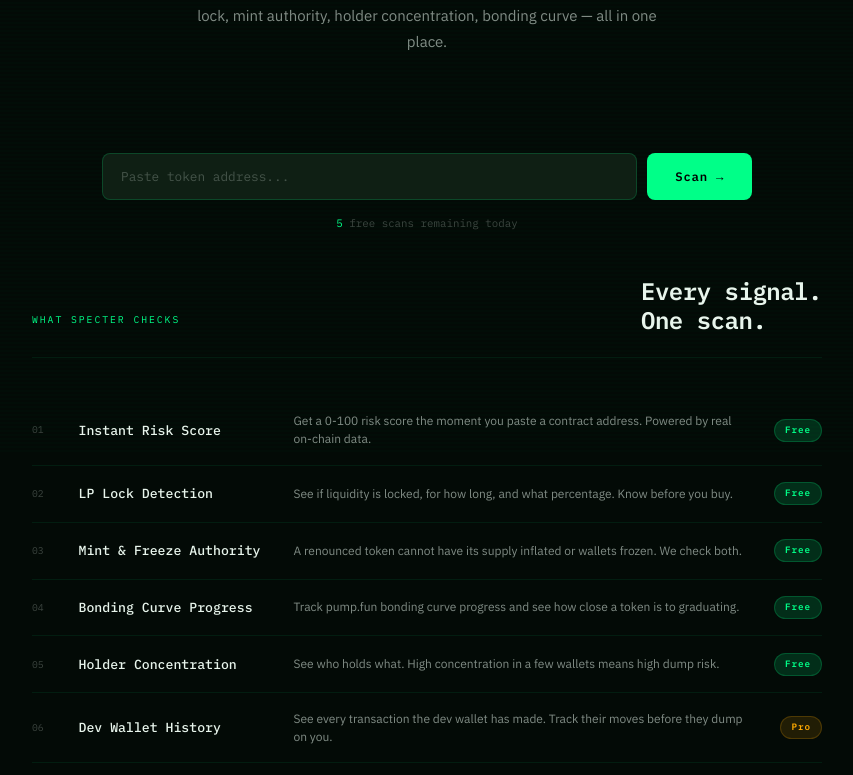
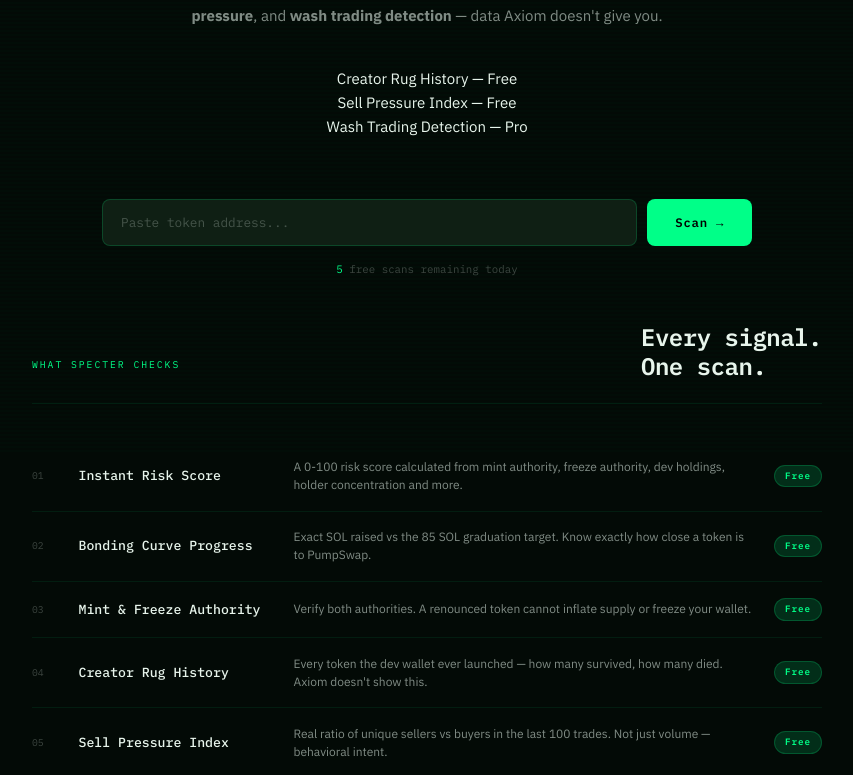
Before and after one commit to launchnoxis/specter, a React (Vite) app: page / in a window 1280 px wide. Shown: the part 346-1121 px from the top of the page, without its empty margins (213-1066 px from the left). Built offline with nearby package versions, Linux system fonts and the light colour scheme; the HTML template or start-up script is replaced by a standard one.

Commit message:
Add files via upload

```diff
--- a/src/App.jsx
+++ b/src/App.jsx
@@ -62,7 +62,7 @@
 }
 
 function ScanResult({ data, isPro }) {
-  const { token, checks, holders, bondingCurve, stats, riskReasons } = data;
+  const { token, checks, holders, bondingCurve, stats, riskReasons, rugHistory, sellPressure, washTrading } = data;
   const score = data.riskScore;
 
   return (
@@ -172,16 +172,124 @@
         ))}
       </div>
 
-      {/* Pro gate */}
-      {!isPro && (
+      {/* Creator Rug History — FREE */}
+      {rugHistory && (
+        <div className="insight-card">
+          <div className="insight-header">
+            <div className="insight-title">Creator Rug History</div>
+            <span className="feat-row-tag free">Free</span>
+          </div>
+          {rugHistory.total === 0 ? (
+            <div className="insight-empty">This is the dev wallet's first token launch.</div>
+          ) : (
+            <>
+              <div className="insight-stats">
+                <div className="insight-stat">
+                  <div className="insight-stat-val">{rugHistory.total}</div>
+                  <div className="insight-stat-lbl">Total Launched</div>
+                </div>
+                <div className="insight-stat">
+                  <div className="insight-stat-val green">{rugHistory.survived}</div>
+                  <div className="insight-stat-lbl">Survived</div>
+                </div>
+                <div className="insight-stat">
+                  <div className="insight-stat-val red">{rugHistory.rugged}</div>
+                  <div className="insight-stat-lbl">Died / Rugged</div>
+                </div>
+              </div>
+              <div className="insight-tokens">
+                {rugHistory.tokens.slice(0, 5).map((t, i) => (
+                  <div className="insight-token-row" key={i}>
+                    <span className={`insight-token-dot ${t.alive ? 'green' : 'red'}`}/>
+                    <span className="insight-token-name">{t.name}</span>
+                    <span className="insight-token-symbol">${t.symbol}</span>
+                    <span className="insight-token-age">{t.age}</span>
+                    <span className={`insight-token-status ${t.alive ? 'green' : 'red'}`}>{t.alive ? 'alive' : 'dead'}</span>
+                  </div>
+                ))}
+              </div>
+            </>
+          )}
+        </div>
+      )}
+
+      {/* Sell Pressure Index — FREE */}
+      {sellPressure && (
+        <div className="insight-card">
+          <div className="insight-header">
+            <div className="insight-title">Sell Pressure Index</div>
+            <span className="feat-row-tag free">Free</span>
+          </div>
+          <div className="pressure-label" style={{
+            color: sellPressure.label === 'Selling Pressure' ? 'var(--red)' : sellPressure.label === 'Buying Pressure' ? 'var(--green)' : 'var(--amber)'
+          }}>
+            {sellPressure.label}
+          </div>
+          <div className="pressure-bar-wrap">
+            <div className="pressure-bar-sell" style={{width: `${sellPressure.sellRatio}%`}}/>
+            <div className="pressure-bar-buy" style={{width: `${100 - sellPressure.sellRatio}%`}}/>
+          </div>
+          <div className="pressure-labels">
+            <span style={{color:'var(--red)'}}>Sells {sellPressure.sellRatio}%</span>
+            <span style={{color:'var(--text3)', fontSize:'0.7rem'}}>last {sellPressure.sampleSize} trades</span>
+            <span style={{color:'var(--green)'}}>Buys {(100 - sellPressure.sellRatio).toFixed(1)}%</span>
+          </div>
+          <div className="pressure-detail">
+            <div className="pressure-detail-item">
+              <span className="pressure-detail-lbl">Unique Buyers</span>
+              <span className="pressure-detail-val green">{sellPressure.uniqueBuyers}</span>
+            </div>
+            <div className="pressure-detail-item">
+              <span className="pressure-detail-lbl">Unique Sellers</span>
+              <span className="pressure-detail-val red">{sellPressure.uniqueSellers}</span>
+            </div>
+            <div className="pressure-detail-item">
+              <span className="pressure-detail-lbl">Buy Volume</span>
+              <span className="pressure-detail-val">{sellPressure.buyVolSol} SOL</span>
+            </div>
+            <div className="pressure-detail-item">
+              <span className="pressure-detail-lbl">Sell Volume</span>
+              <span className="pressure-detail-val">{sellPressure.sellVolSol} SOL</span>
+            </div>
+          </div>
+        </div>
+      )}
+
+      {/* Wash Trading Detection — PRO */}
+      {!isPro ? (
         <div className="pro-gate">
-          <div className="pro-gate-title">Unlock Full Analysis</div>
+          <div className="pro-gate-title">🔍 Wash Trading Detection — Pro</div>
           <div className="pro-gate-sub">
-            Full top 10 holders, dev wallet transaction history, wallet alerts, and unlimited scans — $9/mo
+            See what % of this token's volume is wash traded — wallets cycling SOL to fake activity. Axiom doesn't show this. Upgrade to see the full breakdown.
           </div>
           <button className="btn-upgrade" onClick={() => setView('pro')}>
-            Upgrade to Pro →
+            Upgrade to Pro — $9/mo →
           </button>
+        </div>
+      ) : washTrading && (
+        <div className="insight-card">
+          <div className="insight-header">
+            <div className="insight-title">Wash Trading Detection</div>
+            <span className="feat-row-tag pro">Pro</span>
+          </div>
+          <div className="wash-score" style={{
+            color: washTrading.label === 'High' ? 'var(--red)' : washTrading.label === 'Moderate' ? 'var(--amber)' : 'var(--green)'
+          }}>
+            {washTrading.washPct}% <span className="wash-label">{washTrading.label} wash trading</span>
+          </div>
+          <div className="wash-detail">
+            {washTrading.washWalletCount} of {washTrading.totalWallets} wallets both bought and sold in the last {washTrading.sampleSize} trades.
+          </div>
+          <div className="insight-tokens">
+            {washTrading.topWashWallets.map((w, i) => (
+              <div className="insight-token-row" key={i}>
+                <span className="insight-token-dot red"/>
+                <span className="insight-token-name">{w.address.slice(0,6)}...{w.address.slice(-4)}</span>
+                <span className="insight-token-age">↑ {w.buyVol} SOL bought</span>
+                <span className="insight-token-age">↓ {w.sellVol} SOL sold</span>
+              </div>
+            ))}
+          </div>
         </div>
       )}
     </div>
@@ -190,54 +298,14 @@
 
 function FeaturesSection() {
   const feats = [
-    {
-      num: '01',
-      title: 'Instant Risk Score',
-      desc: 'Get a 0-100 risk score the moment you paste a contract address. Powered by real on-chain data.',
-      tag: 'Free',
-    },
-    {
-      num: '02',
-      title: 'LP Lock Detection',
-      desc: 'See if liquidity is locked, for how long, and what percentage. Know before you buy.',
-      tag: 'Free',
-    },
-    {
-      num: '03',
-      title: 'Mint & Freeze Authority',
-      desc: 'A renounced token cannot have its supply inflated or wallets frozen. We check both.',
-      tag: 'Free',
-    },
-    {
-      num: '04',
-      title: 'Bonding Curve Progress',
-      desc: 'Track pump.fun bonding curve progress and see how close a token is to graduating.',
-      tag: 'Free',
-    },
-    {
-      num: '05',
-      title: 'Holder Concentration',
-      desc: 'See who holds what. High concentration in a few wallets means high dump risk.',
-      tag: 'Free',
-    },
-    {
-      num: '06',
-      title: 'Dev Wallet History',
-      desc: 'See every transaction the dev wallet has made. Track their moves before they dump on you.',
-      tag: 'Pro',
-    },
-    {
-      num: '07',
-      title: 'Wallet Alerts',
-      desc: 'Get notified the moment a tracked wallet buys or sells. Never miss a move.',
-      tag: 'Pro',
-    },
-    {
-      num: '08',
-      title: 'API Access',
-      desc: 'Integrate Specter data into your own tools. Full REST API with your Pro subscription.',
-      tag: 'Pro',
-    },
+    { num: '01', title: 'Instant Risk Score', desc: 'A 0-100 risk score calculated from mint authority, freeze authority, dev holdings, holder concentration and more.', tag: 'Free' },
+    { num: '02', title: 'Bonding Curve Progress', desc: 'Exact SOL raised vs the 85 SOL graduation target. Know exactly how close a token is to PumpSwap.', tag: 'Free' },
+    { num: '03', title: 'Mint & Freeze Authority', desc: 'Verify both authorities. A renounced token cannot inflate supply or freeze your wallet.', tag: 'Free' },
+    { num: '04', title: 'Creator Rug History', desc: "Every token the dev wallet ever launched — how many survived, how many died. Axiom doesn't show this.", tag: 'Free' },
+    { num: '05', title: 'Sell Pressure Index', desc: 'Real ratio of unique sellers vs buyers in the last 100 trades. Not just volume — behavioral intent.', tag: 'Free' },
+    { num: '06', title: 'Wash Trading Detection', desc: 'Wallets that both buy and sell to inflate volume. We calculate the exact % of fake volume. Axiom misses this entirely.', tag: 'Pro' },
+    { num: '07', title: 'Full Holder Analysis', desc: 'Top 10 holders with LP addresses filtered out. See real distribution, not program accounts.', tag: 'Pro' },
+    { num: '08', title: 'API Access', desc: 'Integrate Specter data into your own tools. Full REST API with your Pro subscription.', tag: 'Pro' },
   ];
 
   return (
@@ -407,8 +475,22 @@
             Know before<br/>you <span>buy.</span>
           </h1>
           <p className="hero-sub">
-            Paste any pump.fun token address and get an instant risk analysis. LP lock, mint authority, holder concentration, bonding curve — all in one place.
+            The only Solana scanner that shows you <strong>creator rug history</strong>, <strong>sell pressure</strong>, and <strong>wash trading detection</strong> — data Axiom doesn't give you.
           </p>
+          <div className="hero-diff">
+            <div className="hero-diff-item">
+              <span className="hero-diff-dot free"/>
+              <span>Creator Rug History — Free</span>
+            </div>
+            <div className="hero-diff-item">
+              <span className="hero-diff-dot free"/>
+              <span>Sell Pressure Index — Free</span>
+            </div>
+            <div className="hero-diff-item">
+              <span className="hero-diff-dot pro"/>
+              <span>Wash Trading Detection — Pro</span>
+            </div>
+          </div>
         </div>
       )}
 
```
